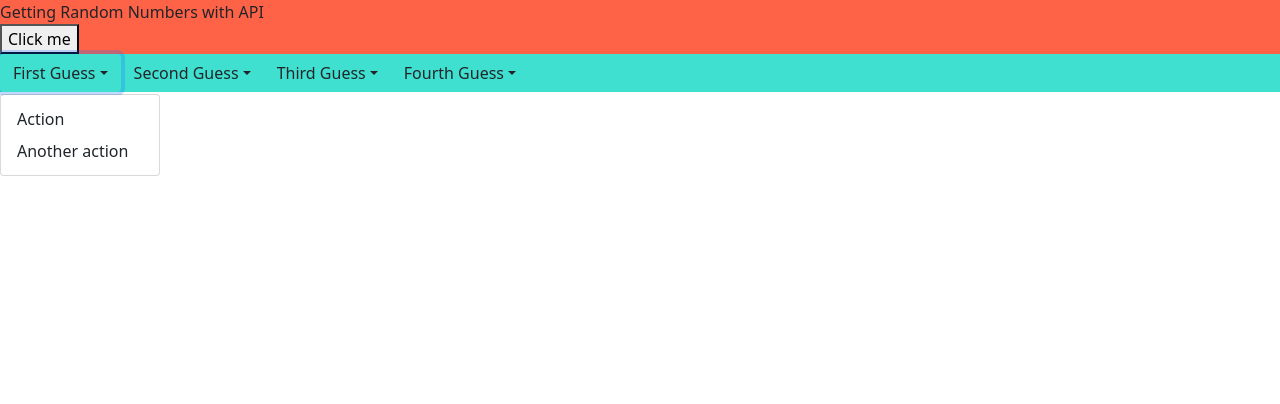
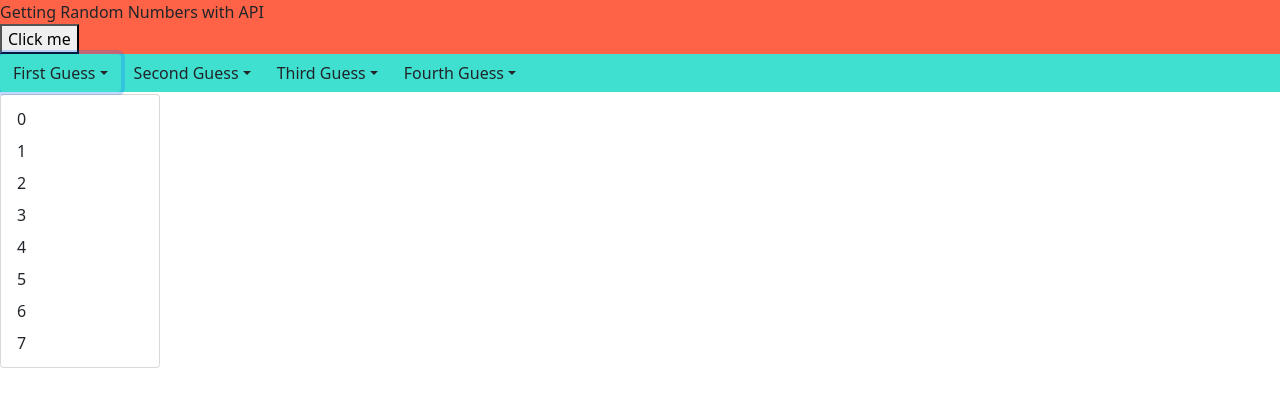
Before and after one commit to lptalty/Mastermind, a React app: page / in a window 1280 px wide. Both pictures are taken after a click on the button "First Guess". Shown: the top 404 px of the page. Built offline with nearby package versions, Linux system fonts and the light colour scheme.

Commit message:
Set hooks to update state when clicking the option for zero. Next step is to add that functionality for the rest of the button options, which will save the guess of the user. Once that is finished, will work on the logic for computer to give the user hints for how they did

```diff
--- a/client/App.js
+++ b/client/App.js
@@ -2,9 +2,11 @@ import React, { component, useEffect, useState } from 'react';
 import NumberService from './services/numberService'
 import {DropdownButton, ButtonGroup, Dropdown} from 'react-bootstrap'
 import styles from './scss/application.scss';
+import { id } from 'postcss-selector-parser';
 
 const App = () => {
   const [numberList, setNumberList] = useState([]);
+  const [guessList, setGuessList] = useState(['First Guess', 'Second Guess', 'Third Guess', 'Fourth Guess'])
 
   const onClickButton = async (url) => {
     const result = await NumberService.getComputerNumbers(url);
@@ -37,17 +39,42 @@ const App = () => {
         <div>{numberList[3]}</div>
 
         <div className='guess-container'>
-            {['First Guess', 'Second Guess', 'Third Guess', 'Fourth Guess'].map(
-        (variant) => (
+            {guessList.map(
+              (variant, index) => (
                 <DropdownButton
                   as={ButtonGroup}
-            key={variant}
-            id={`dropdown-variants-${variant}`}
+                  id={`${index}`}
+                  key={index}
                   variant={variant.toLowerCase()}
                   title={variant}
                 >
-            <Dropdown.Item eventKey="1">Action</Dropdown.Item>
-            <Dropdown.Item eventKey="2">Another action</Dropdown.Item>
+                  <Dropdown.Item eventKey="0"
+                   onClick={(e) => {
+                     //have to update the button 1 2 3 4 at index 0 1 2 3 to the selected number using hooks
+                    //how do we know which button we're clicking?
+                    console.log('Index should be 3: ', index)
+                    console.log('value should be 0', e.target.innerText)
+                    console.log(guessList)
+                    guessList[index] = e.target.innerText;
+                    console.log(guessList)
+                    setGuessList([...guessList]);
+
+                    //this works
+                    // setGuestList(['please']);
+                   }
+                  }
+                  >0</Dropdown.Item>
+
+
+                  <Dropdown.Item eventKey="1"
+                  onClick={(e) => console.log(e)}
+                  >1</Dropdown.Item>
+                  <Dropdown.Item eventKey="2">2</Dropdown.Item>
+                  <Dropdown.Item eventKey="3">3</Dropdown.Item>
+                  <Dropdown.Item eventKey="4">4</Dropdown.Item>
+                  <Dropdown.Item eventKey="5">5</Dropdown.Item>
+                  <Dropdown.Item eventKey="6">6</Dropdown.Item>
+                  <Dropdown.Item eventKey="7">7</Dropdown.Item>
                 </DropdownButton>
               ),
             )}
```
Lines whose indentation alone changed are shown as unchanged.
